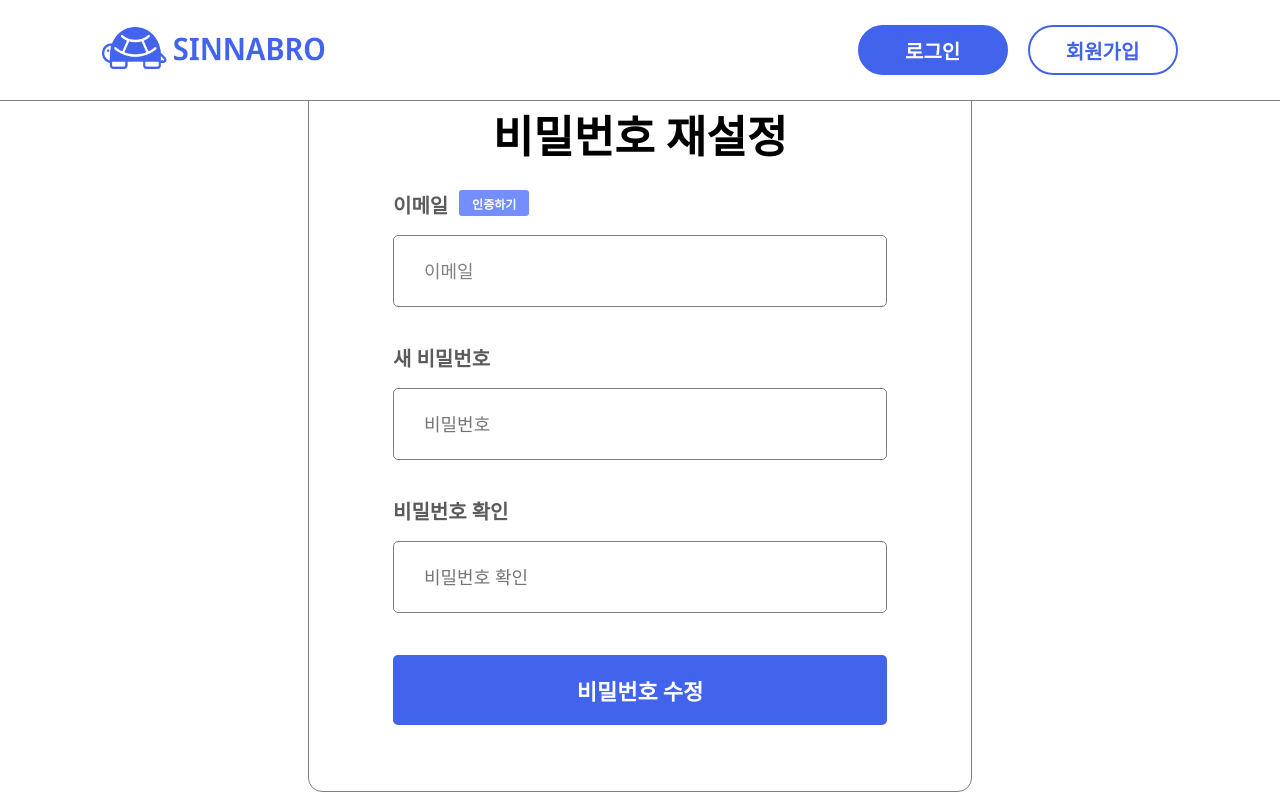
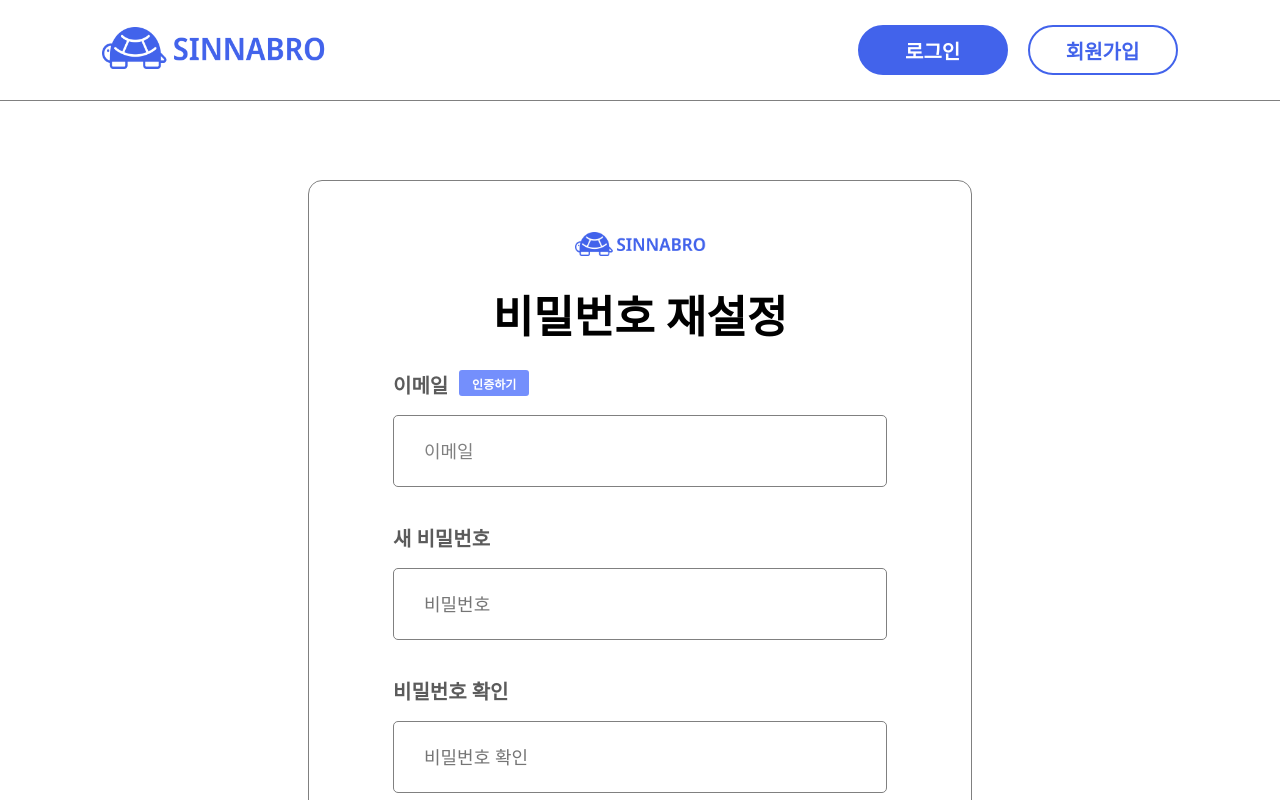
Before and after one commit to Sinnabro/Sinnabro_Frontend, a React (Create React App) app: page /findpw in a window 1280 px wide. Shown: the top 800 px of the page. Built offline with nearby package versions, Linux system fonts and the light colour scheme.

Commit message:
Update FindPwCom

```diff
--- a/src/components/FindPwCom.js
+++ b/src/components/FindPwCom.js
@@ -2,10 +2,9 @@ import styled from "styled-components";
 import { Link } from "react-router-dom";
 import { useState } from "react";
 
-import Header from "../components/Header";
 import { imgLogo, x } from "../assets";
 
-const FindPw = () => {
+const FindPwCom = () => {
   // 변수 선언
   let check = true;
   let numberComfirm = 0;
@@ -155,6 +154,7 @@ const FindPw = () => {
   };
 
   return (
+    <CoverDiv>
       <Div>
         <CoverModalDiv modal={modal}>
           <ModalDiv>
@@ -256,6 +256,7 @@ const FindPw = () => {
           </BodyDiv>
         </BoxDiv>
       </Div>
+    </CoverDiv>
   );
 };
 
@@ -309,11 +310,14 @@ const hoverButtonStyle = {
 };
 
 // styled-components
-const Div = styled.div`
+const CoverDiv = styled.div`
   width: 100%;
   height: 100vh;
   display: flex;
   justify-content: center;
+`;
+const Div = styled.div`
+  margin-top: 180px;
 `;
 
 const CoverModalDiv = styled.div`
@@ -506,4 +510,4 @@ const RevisionPwButton = styled.button`
   }
 `;
 
-export default FindPw;
+export default FindPwCom;
```
Lines whose indentation alone changed are shown as unchanged.
